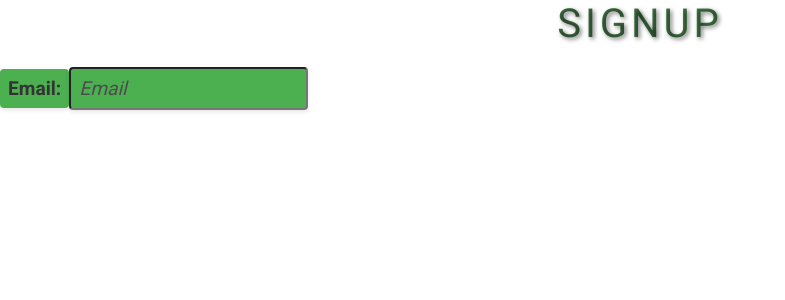
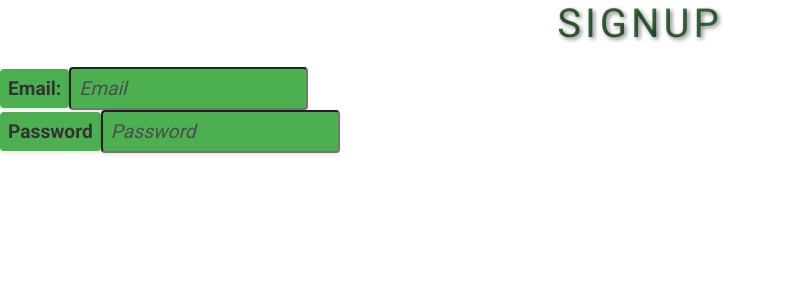
Before and after one commit to Pelani2/practice-ts2, a React (Create React App) app: page /signup in a window 1280 px wide. Shown: the top 300 px of the page, without its empty margins (0-785 px from the left). Built offline with nearby package versions, Linux system fonts and the light colour scheme; the HTML template or start-up script is replaced by a standard one.

Commit message:
added pass input

```diff
--- a/src/components/Signup/index.tsx
+++ b/src/components/Signup/index.tsx
@@ -65,6 +65,36 @@ const Signup: React.FC = () => {
                         )}
                     />
                 </div>
+
+                <div className="form-group">
+                    <Label
+                        variant="form-label"
+                        htmlFor="password"
+                    >
+                        Password
+                    </Label>
+                    <Controller
+                        name="password"
+                        control={control}
+                        render={({ field }) => (
+                            <>
+                                <Input
+                                    variant="LS-input"
+                                    field={field}
+                                    type="password"
+                                    name="password"
+                                    placeholder="Password"
+                                    value={field.value}
+                                />
+                                {errors.password && (
+                                    <Typography variant="error-message">
+                                        {errors.password.message}
+                                    </Typography>
+                                )}
+                            </>
+                        )}
+                    />
+                </div>
             </form>
         </div>
     );
```
